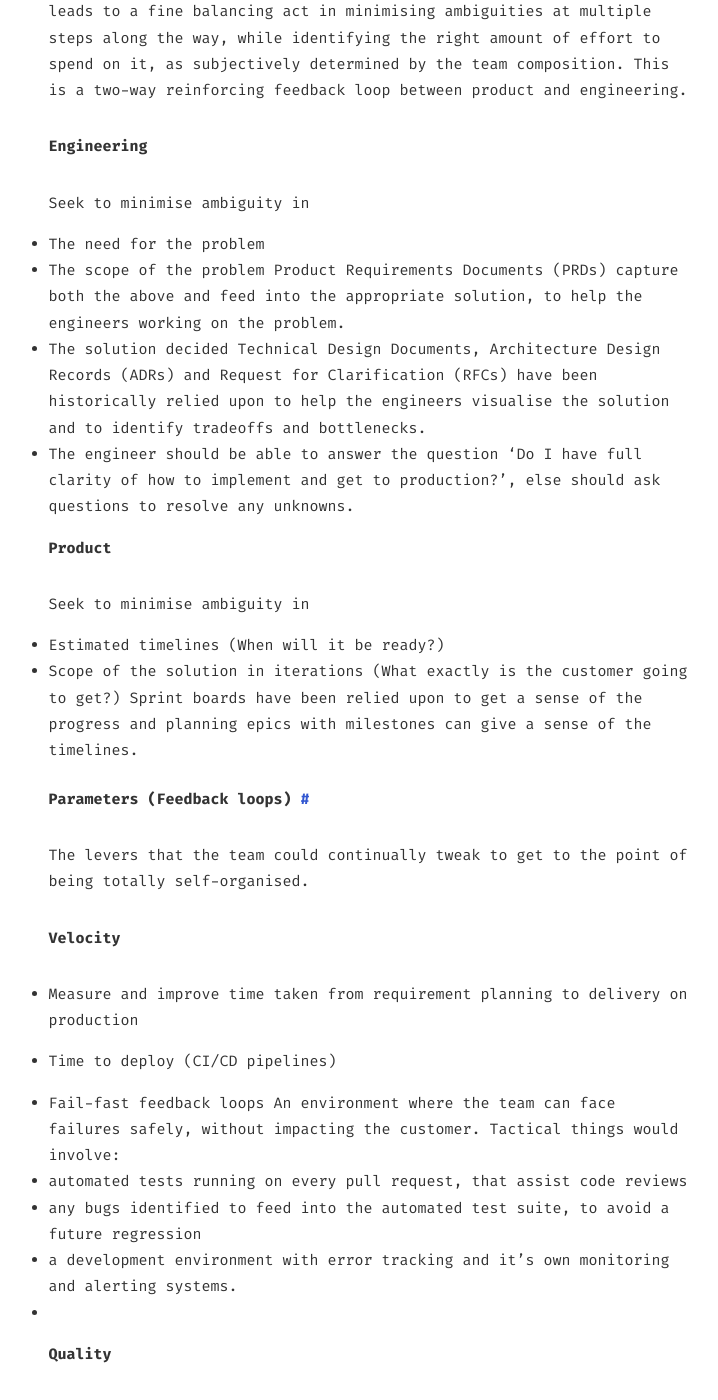
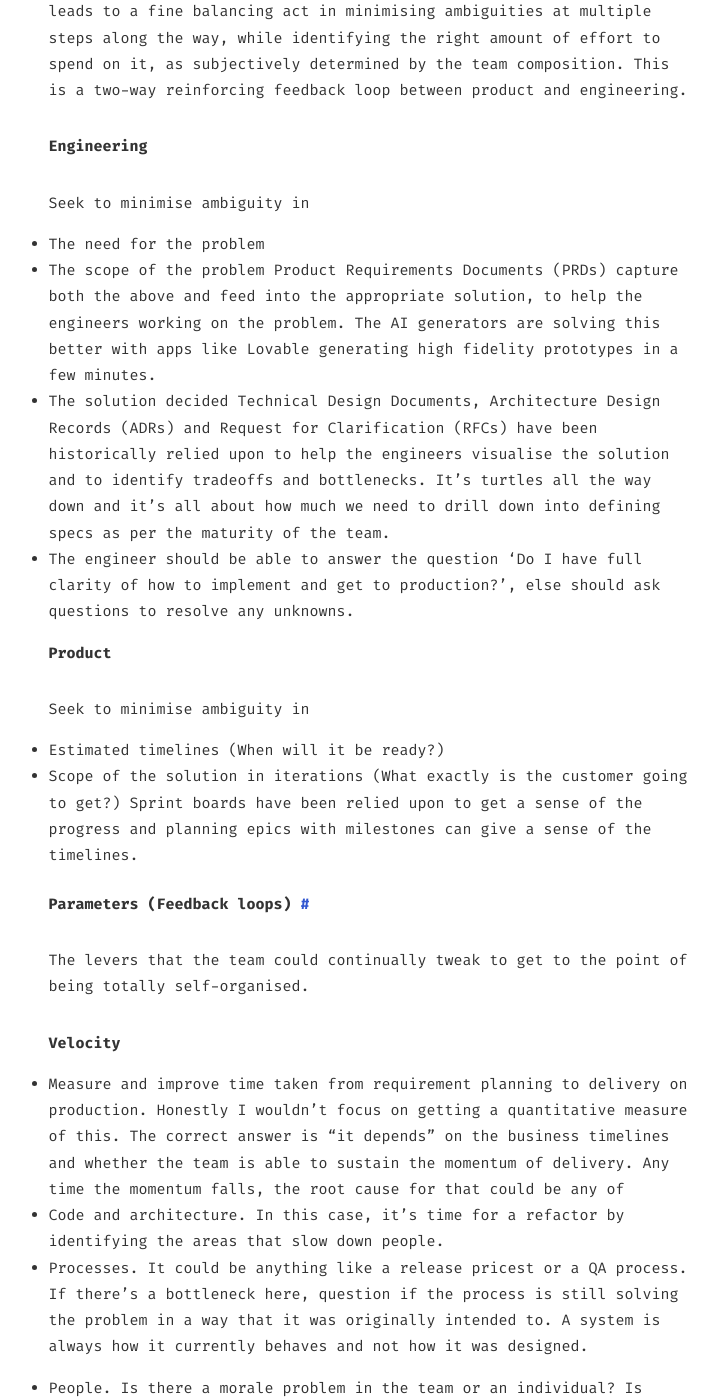
Before and after one commit to anbarasiu/fluid, a Jekyll site: the page built from _posts/2020-08-14-self-organising-team.md, in a window 1280 px wide and 1400 px high, scrolled down 2338 px. Shown: the whole window, without its empty margins (269-987 px from the left). Built offline with Jekyll 4.4.1, drawn with Linux system fonts in a browser that asks for light colours; some of the changed text lies outside the part shown.

Commit message:
Update 2020-08-14-self-organising-team.md

```diff
--- a/_posts/2020-08-14-self-organising-team.md
+++ b/_posts/2020-08-14-self-organising-team.md
@@ -67,9 +67,9 @@ Seek to minimise ambiguity in
 
 -   The need for the problem
 -   The scope of the problem
-Product Requirements Documents (PRDs) capture both the above and feed into the appropriate solution, to help the engineers working on the problem.
+Product Requirements Documents (PRDs) capture both the above and feed into the appropriate solution, to help the engineers working on the problem. The AI generators are solving this better with apps like Lovable generating high fidelity prototypes in a few minutes.
 -   The solution decided
-Technical Design Documents, Architecture Design Records (ADRs) and Request for Clarification (RFCs) have been historically relied upon to help the engineers visualise the solution and to identify tradeoffs and bottlenecks.
+Technical Design Documents, Architecture Design Records (ADRs) and Request for Clarification (RFCs) have been historically relied upon to help the engineers visualise the solution and to identify tradeoffs and bottlenecks. It's turtles all the way down and it's all about how much we need to drill down into defining specs as per the maturity of the team.
 -   The engineer should be able to answer the question ‘Do I have full clarity of how to implement and get to production?’, else should ask questions to resolve any unknowns.
 
 **Product**
@@ -87,34 +87,38 @@ The levers that the team could continually tweak to get to the point of being to
 
 **Velocity**
 
--   Measure and improve time taken from requirement planning to delivery on production
+-   Measure and improve time taken from requirement planning to delivery on production. Honestly I wouldn't focus on getting a quantitative measure of this. The correct answer is "it depends" on the business timelines and whether the team is able to sustain the momentum of delivery. Any time the momentum falls, the root cause for that could be any of
+- Code and architecture. In this case, it's time for a refactor by identifying the areas that slow down people.
+- Processes. It could be anything like a release pricest or a QA process. If there's a bottleneck here, question if the process is still solving the problem in a way that it was originally intended to. A system is always how it currently behaves and not how it was designed.
+- People. Is there a morale problem in the team or an individual? Is there a lack of skill for the current set of customer problems being solved by the team? Is there an individual weighing down the team?
 
 -   Time to deploy (CI/CD pipelines)
 
 -   Fail-fast feedback loops
 An environment where the team can face failures safely, without impacting the customer. Tactical things would involve:
 - automated tests running on every pull request, that assist code reviews
-- any bugs identified to feed into the automated test suite, to avoid a future regression
+- any bugs identified to feed into the automated test suite, to avoid a future regression. This also requires active maintenance by the team to ensure this serves as a good feedback layer.
 - a development environment with error tracking and it's own monitoring and alerting systems.
--
+- nightly regression tests that can catch issues across the system
+- be as aggressive as possible about the pipeline durations so that they always run as quickly as possible. Parallelize runs wherever possible.
 
 
 **Quality**
 
 -   Static code analyses, linting tools, to eliminate nit-picks and differences over coding styles in reviews
 
--   Code reviews
+-   Code reviews. AI code review tool integration as the first pass check, so that team members need only verify functional requirements.
 
 -   Automated test suites (Unit tests, Integration tests and End-to-end tests)
 
--   QA process (manual)
+-   QA process (manual and exploratory). Dependent on the product. For example, a payment product might involve exploratory testing to identify
+flows that aren't straightforward and to identify potential fraud scenarios. Whereas in a SAAS product with no operational touch points, it maybe possible to automate all the flows.
 
-
-**Maintainabiilty**
+**Maintainability**
 
 -   Monitoring with defined Service-level indictors and Service-level objectives
 
--   Observability with logs and traces
+-   Observability with logs and traces.
 
 -   Alerting
 
```
Also changed, not shown: other parts of _posts/2020-08-14-self-organising-team.md (+1 -1 lines).
